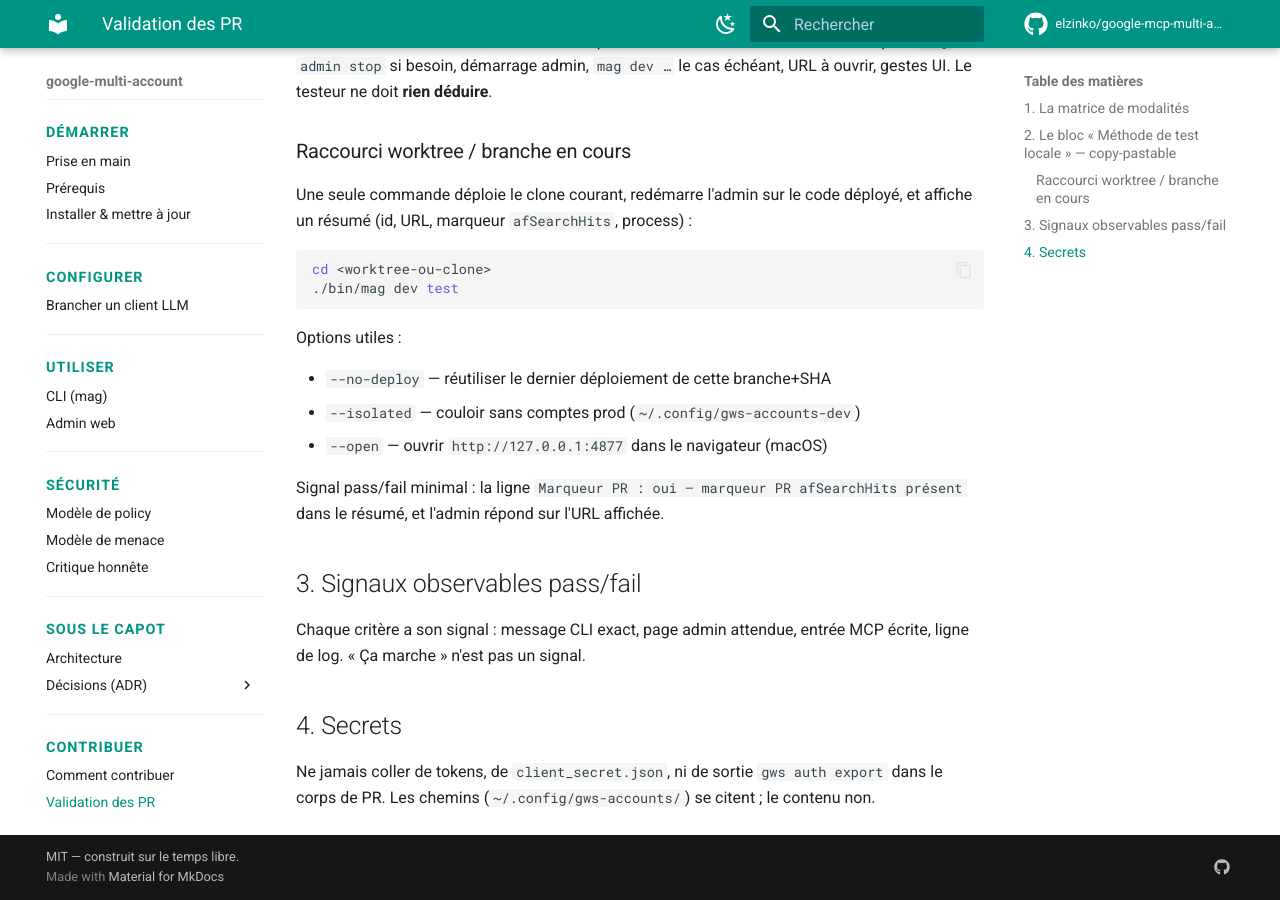
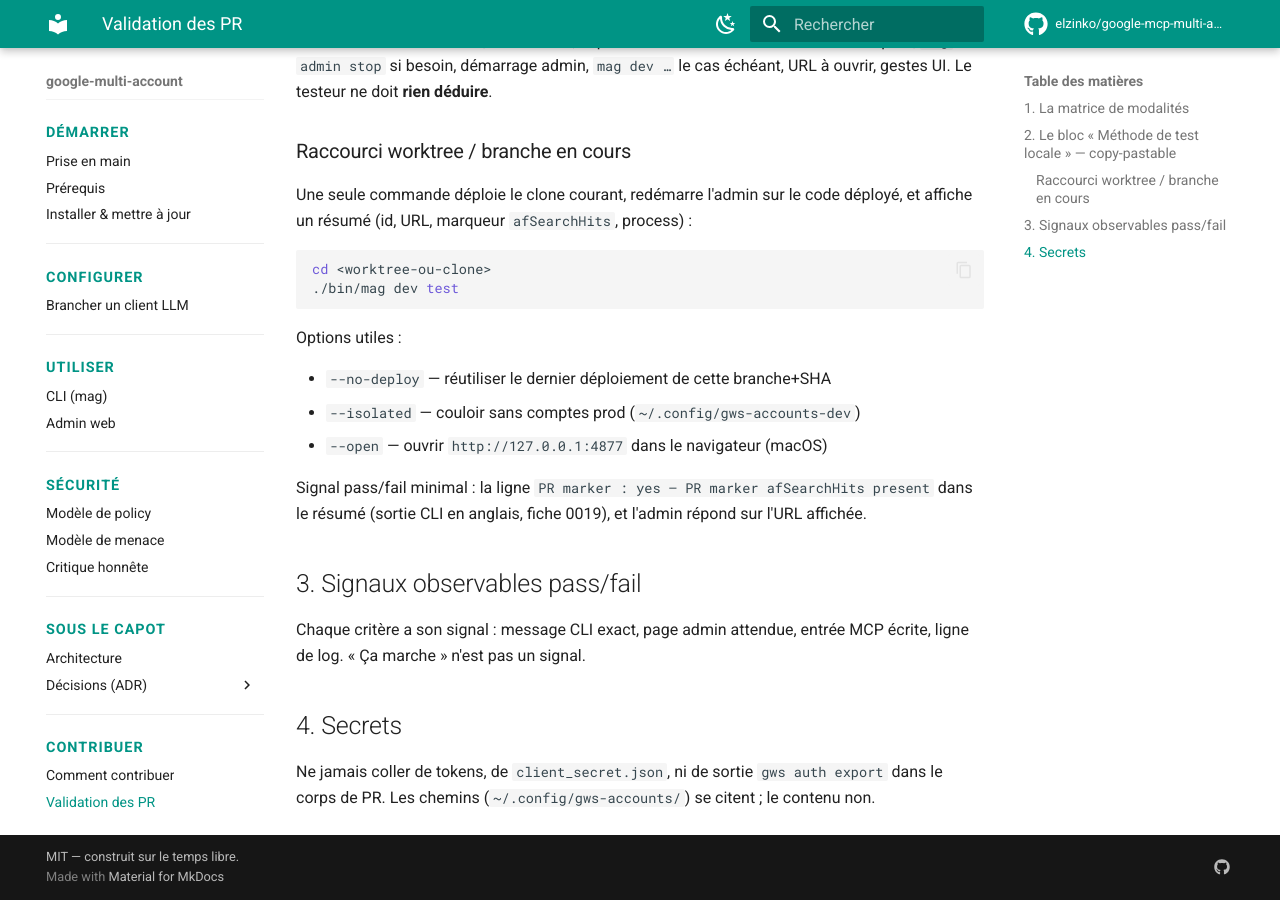
Before and after one commit to elzinko/google-mcp-multi-account, an MkDocs documentation site: the page built from docs/PR_VALIDATION.md, in a window 1280 px wide and 900 px high, scrolled down 880 px. Built offline with MkDocs 1.6.1 and Material for MkDocs 9.7.7, drawn with Linux system fonts in a browser that asks for light colours; comment, search, counter and statistics services are not loaded.

Commit message:
i18n(cli): messages utilisateur de mag en anglais (0019) (#140)
Passe la CLI mag en anglais : ~110 messages/erreurs de bin/mag + le bandeau --help, plus le message IAM de iam-check.py (mag add). Politique EN documentée. Tests synchronisés. Revue traitée : Codex (4 tours, findings traités : sync tests/doc, demi-traduction des helpers d'approbation/élicitation revertée et déférée avec leur source gateway, libellés d'aide) + reviewer local GO. 5e tour Codex bloqué par quota → reviewer local en substitut (méthode ezk). ./scripts/test.sh 501/0.

```diff
--- a/docs/PR_VALIDATION.md
+++ b/docs/PR_VALIDATION.md
@@ -44,8 +44,8 @@
 - `--isolated` — couloir sans comptes prod (`~/.config/gws-accounts-dev`)
 - `--open` — ouvrir `http://127.0.0.1:4877` dans le navigateur (macOS)
 
-Signal pass/fail minimal : la ligne `Marqueur PR : oui — marqueur PR afSearchHits
-présent` dans le résumé, et l'admin répond sur l'URL affichée.
+Signal pass/fail minimal : la ligne `PR marker  : yes — PR marker afSearchHits present`
+dans le résumé (sortie CLI en anglais, fiche 0019), et l'admin répond sur l'URL affichée.
 
 ## 3. Signaux observables pass/fail
 
```
Also changed, not shown: 3 other files.
